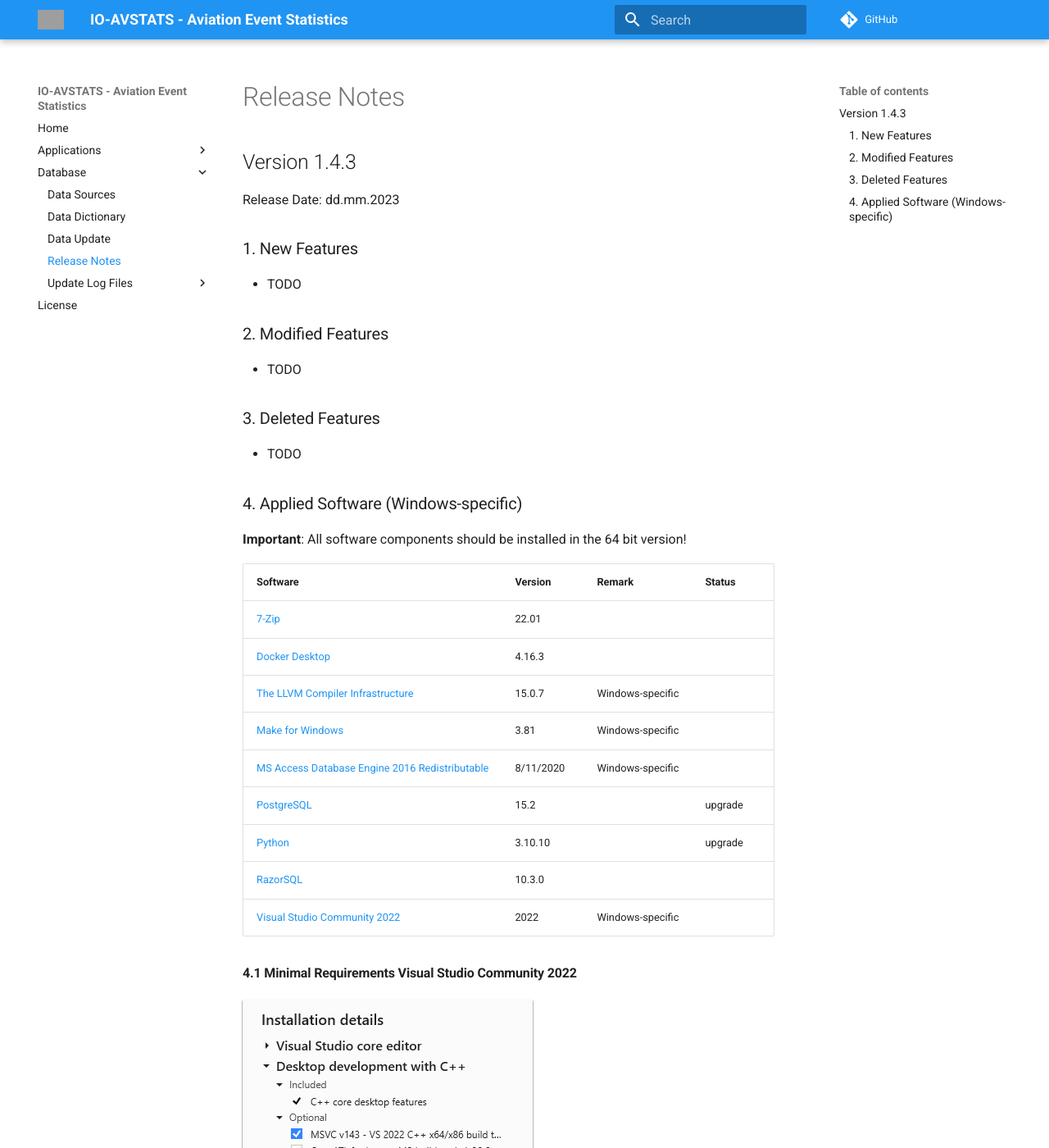
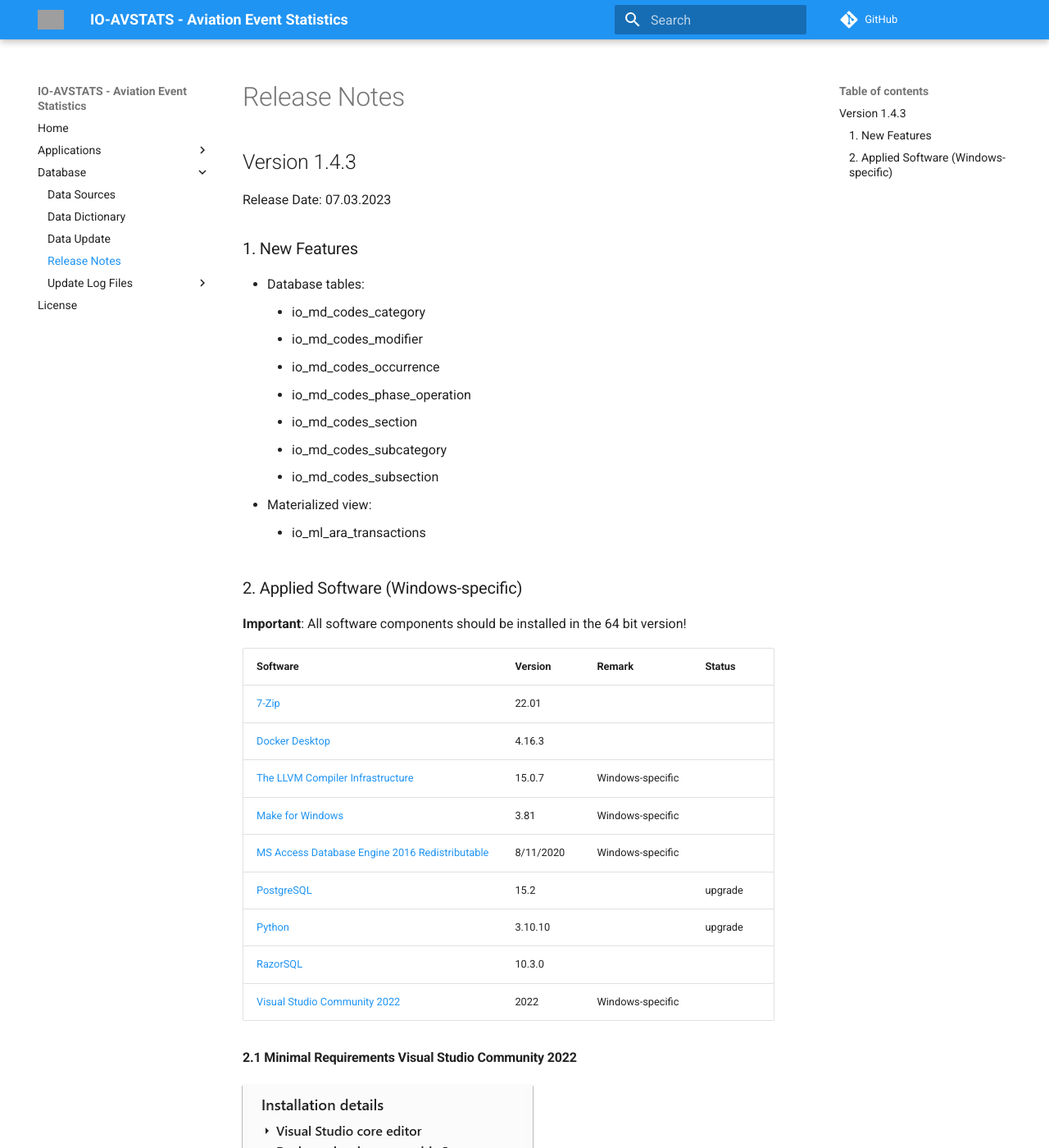
Before and after one commit to io-aero/io-avstats-shared, an MkDocs documentation site: the page built from docs/io_avstats_db_release_notes.md, in a window 1280 px wide and 1400 px high. Shown: the whole window at 82% size. Built offline with MkDocs 1.6.1 and Material for MkDocs 9.7.7, drawn with Linux system fonts in a browser that asks for light colours; comment, search, counter and statistics services are not loaded; grey boxes are pictures that could not be loaded.

Commit message:
Version 1.4.3

```diff
--- a/docs/io_avstats_db_release_notes.md
+++ b/docs/io_avstats_db_release_notes.md
@@ -2,21 +2,22 @@
 
 ## Version 1.4.3
 
-Release Date: dd.mm.2023
+Release Date: 07.03.2023
 
 ### 1. New Features
 
-- TODO
+- Database tables:
+    -  io_md_codes_category
+    -  io_md_codes_modifier
+    -  io_md_codes_occurrence
+    -  io_md_codes_phase_operation
+    -  io_md_codes_section
+    -  io_md_codes_subcategory
+    -  io_md_codes_subsection
+- Materialized view:
+    -  io_ml_ara_transactions
 
-### 2. Modified Features
-
-- TODO
-
-### 3. Deleted Features
-
-- TODO
-
-### 4. Applied Software (Windows-specific)
+### 2. Applied Software (Windows-specific)
 
 **Important**: All software components should be installed in the 64 bit version!
 
@@ -32,6 +33,6 @@ Release Date: dd.mm.2023
 | [RazorSQL](https://razorsql.com/download_win.html){:target="_blank"}                                                               | 10.3.0    |                  |         |
 | [Visual Studio Community 2022](https://visualstudio.microsoft.com/vs){:target="_blank"}                                            | 2022      | Windows-specific |         |
 
-#### 4.1 Minimal Requirements Visual Studio Community 2022
+#### 2.1 Minimal Requirements Visual Studio Community 2022
 
 <kbd>![](img/Visual Studio Requirements.png)</kbd>
```
Also changed, not shown: docs/io_avstats_release_notes.md (+11 -3 lines).
